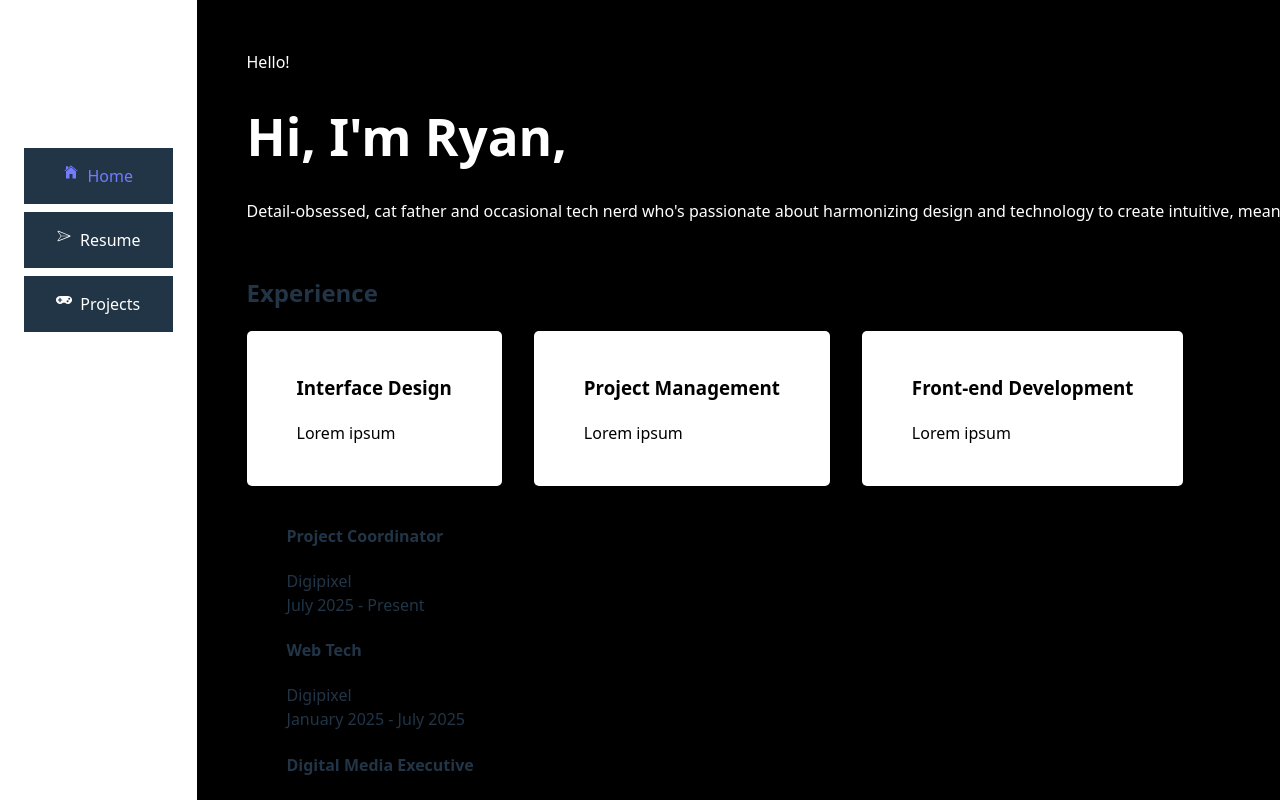
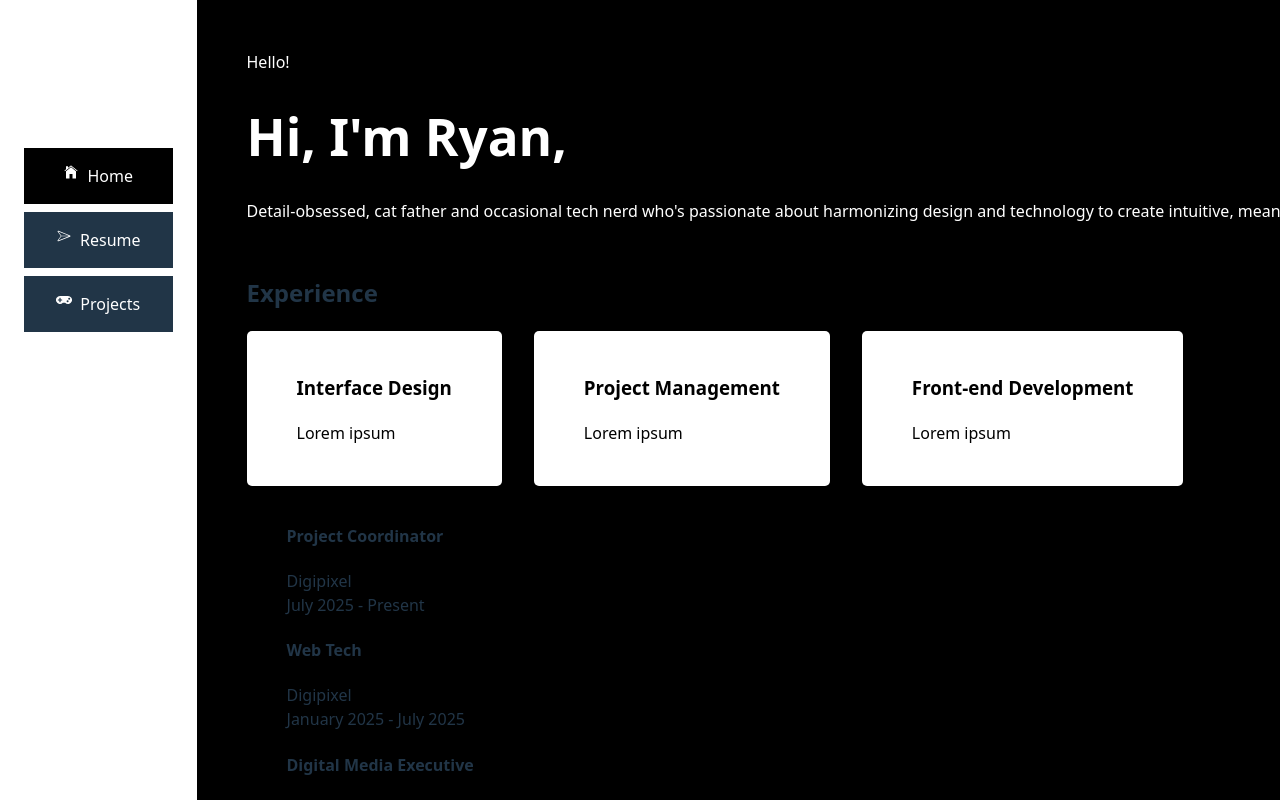
Before and after one commit to gipsoong/gipsoong.com, a React (Vite) app in the folder source/: page / in a window 1280 px wide. In both pictures the pointer is over the link "Home". Shown: the top 800 px of the page. Built offline with nearby package versions, Linux system fonts and the light colour scheme.

Commit message:
Changed hover from list item to link.

```diff
--- a/source/src/App.css
+++ b/source/src/App.css
@@ -140,13 +140,15 @@ a {
     text-align: left;
 }
 
-.links li {
+.links a {
+    display: flex;
+    justify-content: center;
+    gap: 0.5em;
     padding: 1em 2em;
     background-color: #213547;
 }
 
-.links a {
-    display: flex;
-    justify-content: center;
-    gap: 0.5em;
+.links a:hover {
+    background-color: black;
+    color: white;
 }
```
